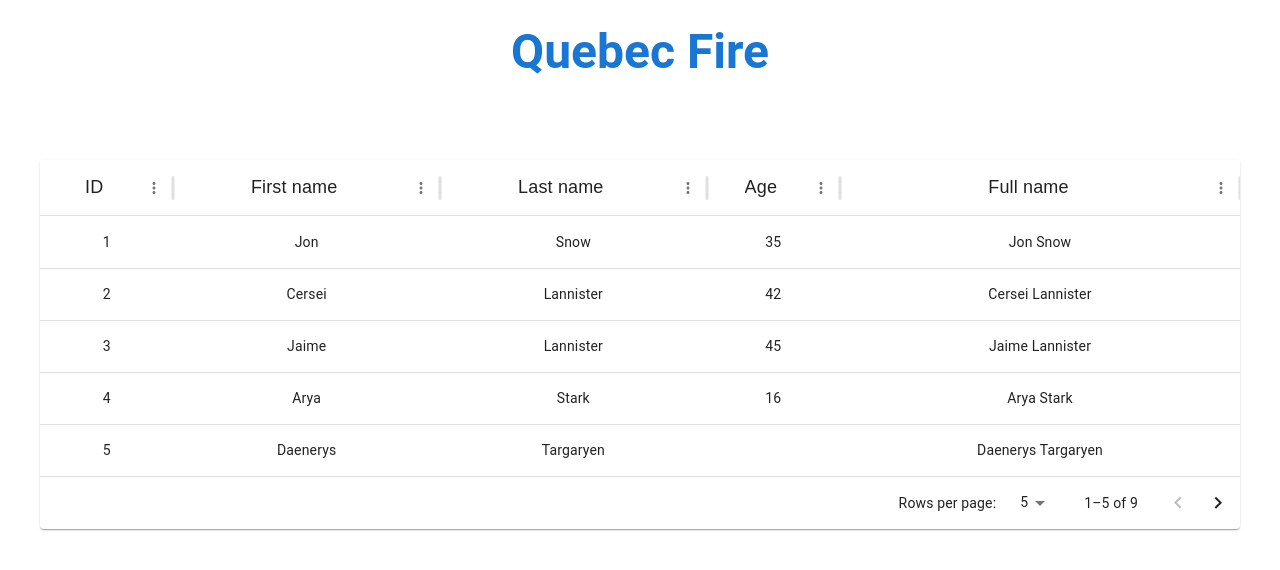
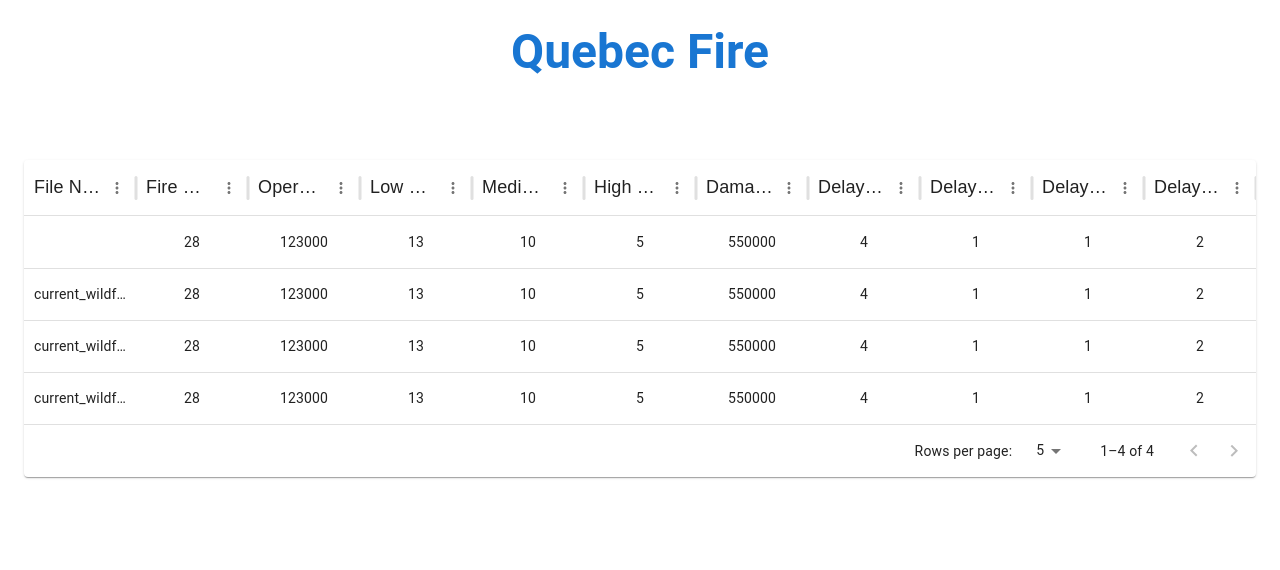
Before and after one commit to aswiinraviprakash/ConCodians-ConUHacksIV, a React (Create React App) app in the folder frontend/: page /history in a window 1280 px wide. Shown: the top 570 px of the page. Built offline with nearby package versions, Linux system fonts and the light colour scheme.

Commit message:
axios and table with data set :wrench:

```diff
--- a/frontend/package.json
+++ b/frontend/package.json
@@ -46,6 +46,7 @@
     ]
   },
   "devDependencies": {
+    "axios": "^1.7.9",
     "react-router-dom": "^7.1.5"
   }
 }
--- /dev/null
+++ b/frontend/src/Pages/History.jsx
@@ -0,0 +1,35 @@
+import React, {useEffect, useState} from 'react';
+import Table from "../components/Table";
+import {getHistory} from "../Services/axios";
+
+function History() {
+    const columns = [
+        { field: 'filename', headerName: 'File Name', flex: 2, align: 'center', headerAlign: 'center', headerClassName: 'custom-header' },
+        { field: 'fire_count', headerName: 'Fire Count', flex: 2, align: 'center', headerAlign: 'center', headerClassName: 'custom-header' },
+        { field: 'op_cost', headerName: 'Operational Cost', flex: 2, align: 'center', headerAlign: 'center', headerClassName: 'custom-header' },
+        { field: 'low_severity', headerName: 'Low Severity', flex: 2, align: 'center', headerAlign: 'center', headerClassName: 'custom-header' },
+        { field: 'med_severity', headerName: 'Medium Severity', flex: 2, align: 'center', headerAlign: 'center', headerClassName: 'custom-header' },
+        { field: 'high_severity', headerName: 'High Severity', flex: 2, align: 'center', headerAlign: 'center', headerClassName: 'custom-header' },
+        { field: 'damage_cost', headerName: 'Damage Cost', flex: 2, align: 'center', headerAlign: 'center', headerClassName: 'custom-header' },
+        { field: 'delayed_fire_count', headerName: 'Delayed Fire Count', flex: 2, align: 'center', headerAlign: 'center', headerClassName: 'custom-header' },
+        { field: 'd_low_severity', headerName: 'Delayed Low Severity', flex: 2, align: 'center', headerAlign: 'center', headerClassName: 'custom-header', },
+        { field: 'd_med_severity', headerName: 'Delayed Medium Severity', flex: 2, align: 'center', headerAlign: 'center', headerClassName: 'custom-header' },
+        { field: 'd_high_severity', headerName: 'Delayed High Severity', flex: 2, align: 'center', headerAlign: 'center', headerClassName: 'custom-header' },
+    ];
+
+    const [rows, setRows] = useState( []);
+    useEffect(() => {
+        getHistory().then((res) => {
+
+            setRows(res);
+            console.log(res);
+        })
+    }, [])
+    return (
+        <div>
+            <Table columns={columns} rows={rows} />
+        </div>
+    );
+}
+
+export default History;
--- /dev/null
+++ b/frontend/src/Services/axios.js
@@ -0,0 +1,81 @@
+import axios from 'axios';
+
+const BACKEND_URL = "https://975b-132-205-229-40.ngrok-free.app/";
+
+export const getHistory  = async() => {
+    //TEMP
+    try {
+        // const response = await axios.get(BACKEND_URL + "history");
+        // console.log(response?.data);
+        let res =  [
+            {
+                "fire_count": 28,
+                "history_id": 5,
+                "op_cost": "123000",
+                "low_severity": 13,
+                "high_severity": 5,
+                "d_med_severity": 1,
+                "delayed_fire_count": 4,
+                "stamp": "2025-02-01T21:35:26",
+                "filename": null,
+                "damage_cost": "550000",
+                "med_severity": 10,
+                "d_low_severity": 1,
+                "d_high_severity": 2
+            },
+            {
+                "fire_count": 28,
+                "history_id": 6,
+                "op_cost": "123000",
+                "low_severity": 13,
+                "high_severity": 5,
+                "d_med_severity": 1,
+                "delayed_fire_count": 4,
+                "stamp": "2025-02-01T21:36:43",
+                "filename": "current_wildfiredata.csv",
+                "damage_cost": "550000",
+                "med_severity": 10,
+                "d_low_severity": 1,
+                "d_high_severity": 2
+            },
+            {
+                "fire_count": 28,
+                "history_id": 7,
+                "op_cost": "123000",
+                "low_severity": 13,
+                "high_severity": 5,
+                "d_med_severity": 1,
+                "delayed_fire_count": 4,
+                "stamp": "2025-02-01T21:51:11",
+                "filename": "current_wildfiredata.csv",
+                "damage_cost": "550000",
+                "med_severity": 10,
+                "d_low_severity": 1,
+                "d_high_severity": 2
+            },
+            {
+                "fire_count": 28,
+                "history_id": 8,
+                "op_cost": "123000",
+                "low_severity": 13,
+                "high_severity": 5,
+                "d_med_severity": 1,
+                "delayed_fire_count": 4,
+                "stamp": "2025-02-01T21:51:58",
+                "filename": "current_wildfiredata.csv",
+                "damage_cost": "550000",
+                "med_severity": 10,
+                "d_low_severity": 1,
+                "d_high_severity": 2
+            }
+        ]
+        return  res.map(item => ({
+            ...item,
+            id: item.history_id,
+            history_id: undefined
+        }));
+    } catch (err){
+        console.log(err);
+    }
+
+}
--- a/frontend/src/components/Navbar.jsx
+++ b/frontend/src/components/Navbar.jsx
@@ -7,8 +7,7 @@ function Navbar(props) {
     return (
         <Box sx={{
             p: 3,
-            maxWidth: 1200,
-            mx: 'auto'
+            maxWidth: "100%",
         }}>
 
             {/* Title and Upload Section */}
--- a/frontend/src/components/Table.jsx
+++ b/frontend/src/components/Table.jsx
@@ -2,54 +2,17 @@ import * as React from 'react';
 import { DataGrid } from '@mui/x-data-grid';
 import Paper from '@mui/material/Paper';
 import { useState } from 'react';
-import {Box} from "@mui/material"; // Import useState for managing pagination
+import {Box} from "@mui/material";
 
-const columns = [
-    { field: 'id', headerName: 'ID', flex: 1, align: "center", headerAlign: "center",
-        headerClassName: 'custom-header', },
-    { field: 'firstName', headerName: 'First name', flex: 2,align: "center", headerAlign: "center",    headerClassName: 'custom-header',   },
-    { field: 'lastName', headerName: 'Last name', flex: 2, align: "center", headerAlign: "center",
-        headerClassName: 'custom-header',  },
-    {
-        field: 'age',
-        headerName: 'Age',
-        type: 'number',
-        flex: 1,
-        align: "center", headerAlign: "center",
-        headerClassName: 'custom-header',
-    },
-    {
-        field: 'fullName',
-        headerName: 'Full name',
-        description: 'This column has a value getter and is not sortable.',
-        sortable: false,
-        flex: 3,
-        align: "center", headerAlign: "center",
-        headerClassName: 'custom-header',
-        valueGetter: (value, row) => `${row.firstName || ''} ${row.lastName || ''}`,
-    },
-];
 
-const rows = [
-    { id: 1, lastName: 'Snow', firstName: 'Jon', age: 35 },
-    { id: 2, lastName: 'Lannister', firstName: 'Cersei', age: 42 },
-    { id: 3, lastName: 'Lannister', firstName: 'Jaime', age: 45 },
-    { id: 4, lastName: 'Stark', firstName: 'Arya', age: 16 },
-    { id: 5, lastName: 'Targaryen', firstName: 'Daenerys', age: null },
-    { id: 6, lastName: 'Melisandre', firstName: null, age: 150 },
-    { id: 7, lastName: 'Clifford', firstName: 'Ferrara', age: 44 },
-    { id: 8, lastName: 'Frances', firstName: 'Rossini', age: 36 },
-    { id: 9, lastName: 'Roxie', firstName: 'Harvey', age: 65 },
-];
+export default function Table({columns, rows}) {
 
-export default function Table() {
-    // Define state for pagination
     const [paginationModel, setPaginationModel] = useState({
         page: 0,
         pageSize: 5,
     });
 
-    // Handle page and page size changes
+
     const handlePaginationChange = (newPaginationModel) => {
         setPaginationModel(newPaginationModel);
     };
@@ -70,6 +33,7 @@ export default function Table() {
                         fontFamily: 'Arial, sans-serif',
                         fontWeight: 'bold',
                         fontSize: '18px',
+                        wordWrap: 'break-word !important',
                     }
                     }}
             />
--- a/frontend/src/router.jsx
+++ b/frontend/src/router.jsx
@@ -1,10 +1,10 @@
 import React from 'react';
 import {BrowserRouter, Route, Routes} from "react-router-dom";
-import {createTheme, ThemeProvider} from "@mui/material";
+import {createTheme} from "@mui/material";
 import Home from "./components/home";
 import Map from "./components/Map";
 import Navbar from "./components/Navbar";
-import Table from "./components/Table";
+import History from "./Pages/History";
 
 const theme = createTheme({
     palette: {
@@ -37,7 +37,7 @@ function Router(props) {
                 <Route path="/" element={<Navbar/>} >
                     <Route index element={<Home />} />
                     <Route path="map" element={<Map markers={locs}/>} />
-                    <Route path="history" element={<Table/>} />
+                    <Route path="history" element={<History/>} />
                     <Route path="*" element={<div>404 Not Found</div>}/>
                 </Route>
 
```
Also changed, not shown: 2 other files (tests, documents, lock files or other folders).
